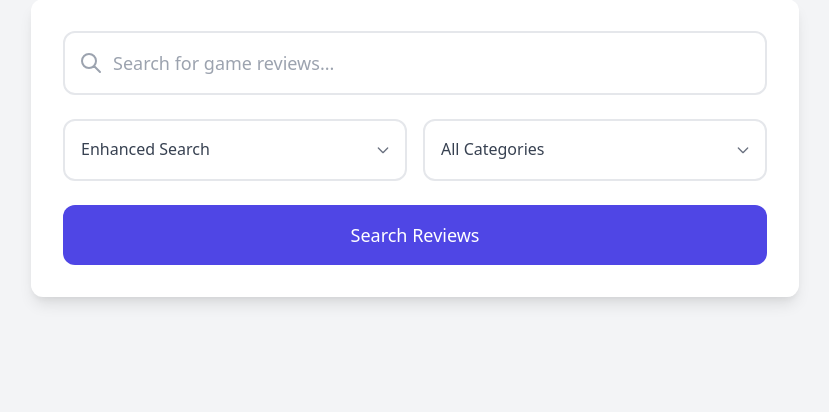
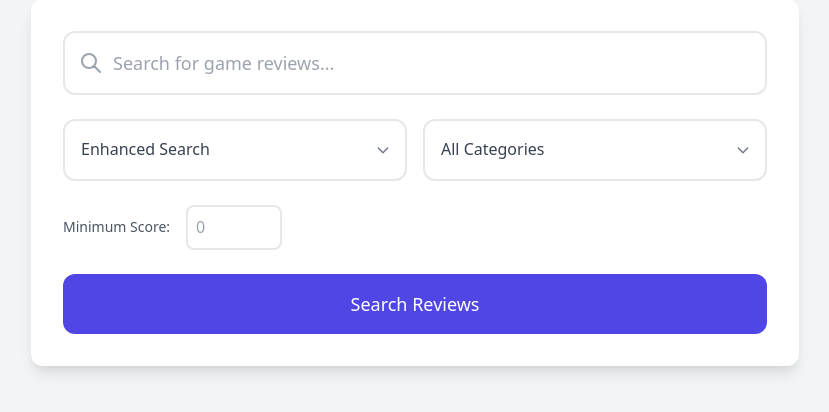
Before and after one commit to GoncaloMatias1/MEIC-PRI, a Flask app: page / in a window 1280 px wide. Shown: the part 221-633 px from the top of the page, without its empty margins (225-1054 px from the left). Run offline with Flask 3, Linux system fonts and the light colour scheme.

Commit message:
filter for scores

```diff
--- a/frontend/app.py
+++ b/frontend/app.py
@@ -58,6 +58,7 @@ def search():
         query = data.get('query', '')
         search_type = data.get('searchType', 'boosted')
         category = data.get('category', 'all')
+        min_score = float(data.get('minScore', 0)) if data.get('minScore') else None
 
         if not query:
             return jsonify({'error': 'Query is required'}), 400
@@ -66,7 +67,7 @@ def search():
         core = CORES.get(search_type, CORES['boosted'])
 
         # Construct Solr query based on search type
-        solr_query = construct_solr_query(query, search_type, category)
+        solr_query = construct_solr_query(query, search_type, category, min_score)
 
         # Send request to Solr
         solr_url = f"{SOLR_BASE_URL}/{core}/select"
@@ -106,7 +107,7 @@ def search():
         app.logger.error(f"Search error: {str(e)}")
         return jsonify({'error': 'Internal server error'}), 500
 
-def construct_solr_query(query, search_type, category):
+def construct_solr_query(query, search_type, category, min_score=None):
     """Construct appropriate Solr query based on search parameters"""
     base_query = {
         "params": {
@@ -114,6 +115,10 @@ def construct_solr_query(query, search_type, category):
             "rows": 30
         }
     }
+
+    # Add score filter if specified
+    if min_score is not None and min_score > 0:
+        base_query["params"]["fq"] = f"Score:[{min_score} TO *]"
 
     if search_type == 'semantic':
         model = SentenceTransformer('all-MiniLM-L6-v2')
@@ -129,7 +134,6 @@ def construct_solr_query(query, search_type, category):
         terms = clean_query.split()
 
         if len(terms) > 1:
-            # For multi-word queries (like game titles), prioritize exact matches
             base_query["params"].update({
                 "defType": "edismax",
                 "q": f"Title:\"{clean_query}\"^10 OR Content:\"{clean_query}\"^8 OR "
@@ -140,7 +144,6 @@ def construct_solr_query(query, search_type, category):
                 "tie": "0.1"
             })
         else:
-            # For single-word queries
             base_query["params"].update({
                 "defType": "edismax",
                 "q": f"Title:({clean_query})^5 OR Content:({clean_query})^3",
@@ -148,7 +151,6 @@ def construct_solr_query(query, search_type, category):
                 "mm": "100%"
             })
 
-        # Add category-specific boosts if category is not 'all'
         if category != 'all':
             base_query["params"]["bq"] = f"Content:({category})^2"
 
--- a/frontend/static/js/search.js
+++ b/frontend/static/js/search.js
@@ -180,6 +180,7 @@ document.addEventListener('DOMContentLoaded', function() {
         const query = searchInput.value.trim();
         const searchType = document.getElementById('searchType').value;
         const category = document.getElementById('searchCategory').value;
+        const minScore = document.getElementById('minScore').value;
 
         if (!query) {
             showError('Please enter a search term');
@@ -197,7 +198,8 @@ document.addEventListener('DOMContentLoaded', function() {
                 body: JSON.stringify({
                     query: query,
                     searchType: searchType,
-                    category: category
+                    category: category,
+                    minScore: minScore || null
                 })
             });
 
--- a/frontend/templates/partials/search_form.html
+++ b/frontend/templates/partials/search_form.html
@@ -13,6 +13,7 @@
                     <path stroke-linecap="round" stroke-linejoin="round" stroke-width="2" d="M21 21l-6-6m2-5a7 7 0 11-14 0 7 7 0 0114 0z" />
                 </svg>
             </div>
+
             <div class="grid grid-cols-1 md:grid-cols-2 gap-4">
                 <div class="relative">
                     <select id="searchType"
@@ -39,6 +40,18 @@
                     </svg>
                 </div>
             </div>
+
+            <div class="flex items-center gap-4">
+                <label class="text-sm font-medium text-gray-600">Minimum Score:</label>
+                <input type="number"
+                       id="minScore"
+                       class="w-24 p-2 border-2 border-gray-200 rounded-lg text-gray-700 focus:ring-2 focus:ring-indigo-500 focus:border-indigo-500"
+                       min="0"
+                       max="10"
+                       step="0.1"
+                       placeholder="0">
+            </div>
+
             <button id="searchButton"
                     class="w-full p-4 bg-indigo-600 text-white rounded-xl hover:bg-indigo-700 focus:ring-2 focus:ring-offset-2 focus:ring-indigo-500 font-medium text-lg transition-all transform hover:scale-[1.02] active:scale-[0.98]">
                 Search Reviews
```
